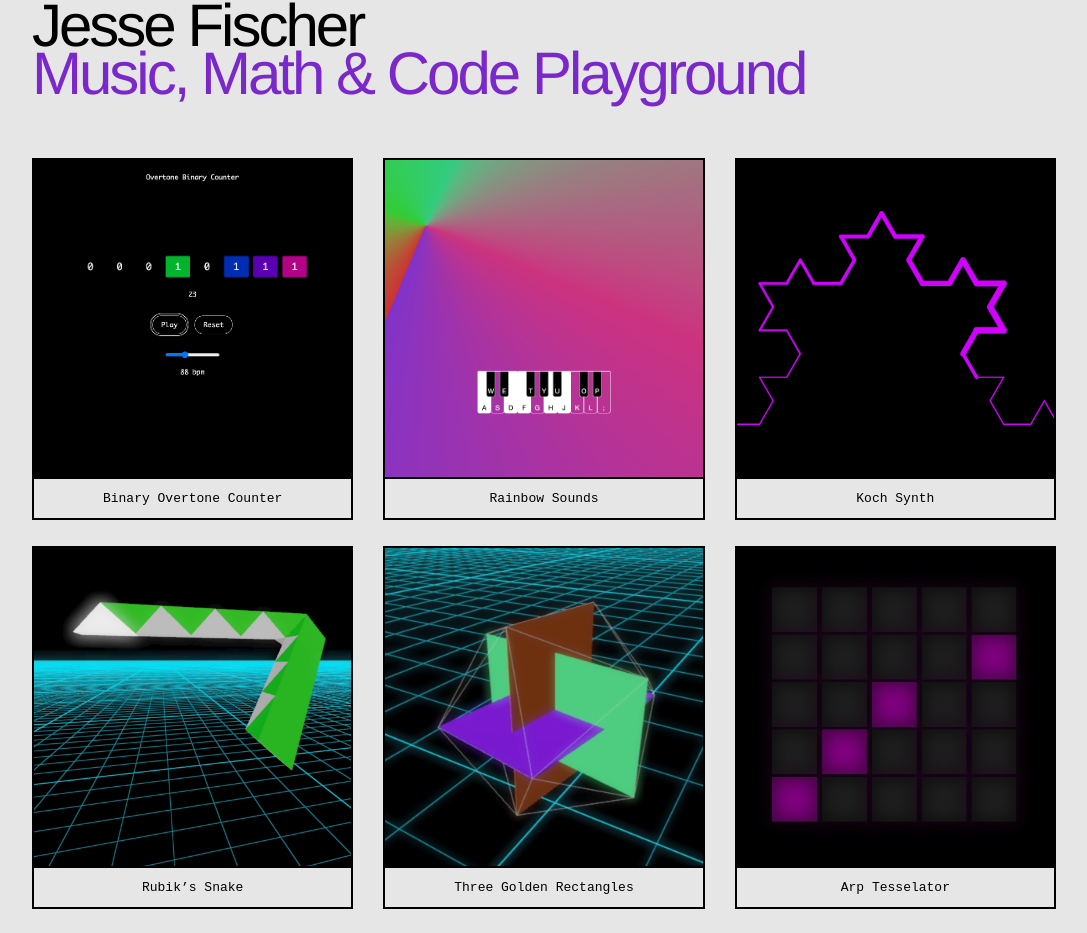
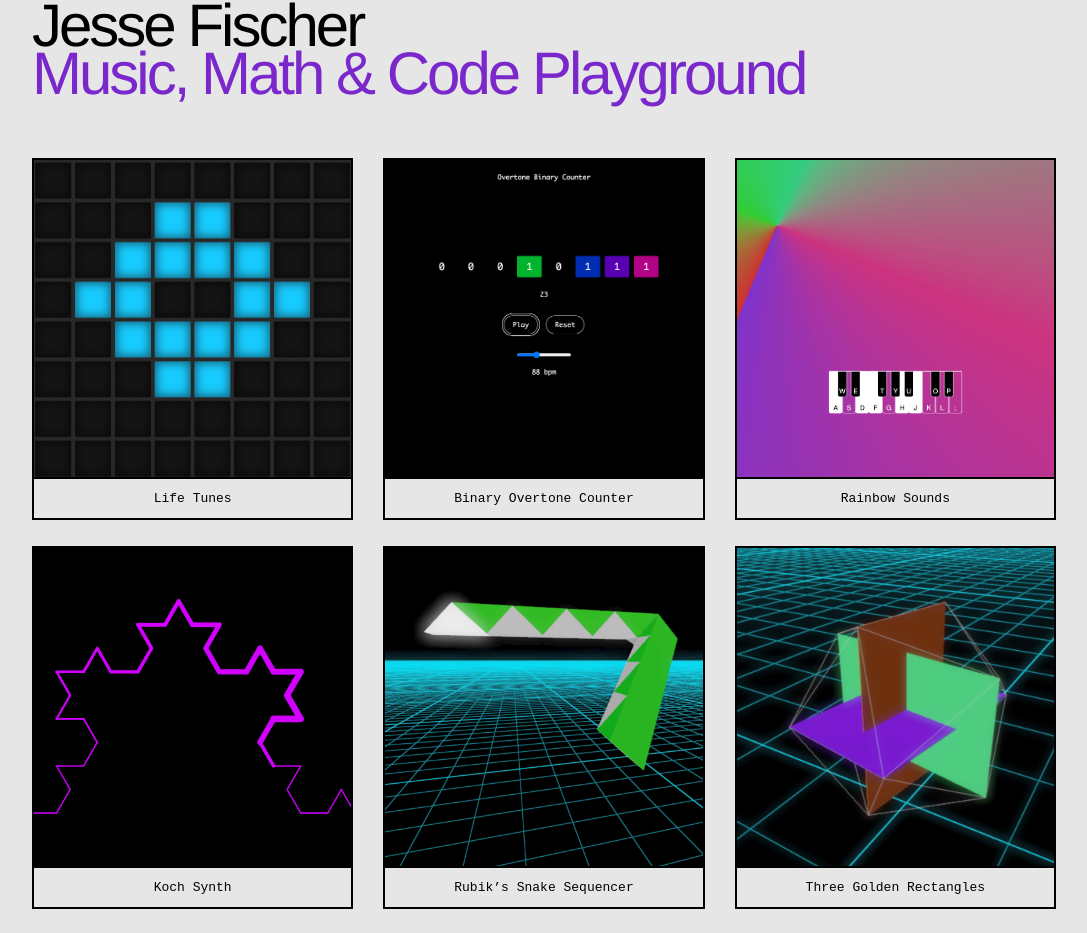
Before and after one commit to jessefischer/jessefischer.github.io, a React (Create React App) app: page / in a window 1280 px wide. Shown: the part 118-1051 px from the top of the page, without its empty margins (96-1183 px from the left). Built offline with nearby package versions, Linux system fonts and the light colour scheme.

Commit message:
Add Life Tunes

```diff
--- a/src/App.tsx
+++ b/src/App.tsx
@@ -1,5 +1,5 @@
-import { BoxLink } from './BoxLink';
-import { Grid } from './Grid';
+import { BoxLink } from "./BoxLink";
+import { Grid } from "./Grid";
 
 function App() {
   return (
@@ -9,13 +9,55 @@ function App() {
         <h2 className="subhead">Music, Math & Code Playground</h2>
       </div>
       <Grid>
-        <BoxLink title="Binary Overtone Counter" href="https://binary-overtone-counter.vercel.app/" alt="Binary Overtone Counter" imgSrc="assets/binary-overtone-counter.png" />
-        <BoxLink title="Rainbow Sounds" href="https://rainbow-sounds.vercel.app/" alt="Rainbow Sounds" imgSrc="assets/rainbow-sounds.png" />
-        <BoxLink title="Koch Synth" href="https://koch-synth.netlify.app/" alt="Koch Synth" imgSrc="assets/koch-synth.png" />
-        <BoxLink title="Rubik’s Snake" href="https://snake-sequencer.netlify.app/" alt="Rubik's Snake" imgSrc="assets/snake-sequencer.png" />
-        <BoxLink title="Three Golden Rectangles" href="https://three-golden-rectangles.netlify.app/" alt="Three Golden Rectangles" imgSrc="assets/three-golden-rectangles.png" />
-        <BoxLink title="Arp Tesselator" href="https://jessefischer.github.io/arptesselator/" alt="Arp Tesselator" imgSrc="assets/arp-tesselator.png" />
-        <BoxLink title="Dots and Boxes" href="https://jf-dots-and-boxes.netlify.app/" alt="Dots and Boxes" imgSrc="assets/dots-and-boxes.png" />
+        <BoxLink
+          title="Life Tunes"
+          href="https://life-tunes.netlify.app/"
+          alt="Life Tunes"
+          imgSrc="assets/life-tunes.png"
+        />
+
+        <BoxLink
+          title="Binary Overtone Counter"
+          href="https://binary-overtone-counter.vercel.app/"
+          alt="Binary Overtone Counter"
+          imgSrc="assets/binary-overtone-counter.png"
+        />
+        <BoxLink
+          title="Rainbow Sounds"
+          href="https://rainbow-sounds.vercel.app/"
+          alt="Rainbow Sounds"
+          imgSrc="assets/rainbow-sounds.png"
+        />
+        <BoxLink
+          title="Koch Synth"
+          href="https://koch-synth.netlify.app/"
+          alt="Koch Synth"
+          imgSrc="assets/koch-synth.png"
+        />
+        <BoxLink
+          title="Rubik’s Snake Sequencer"
+          href="https://snake-sequencer.netlify.app/"
+          alt="Rubik's Snake Sequencer"
+          imgSrc="assets/snake-sequencer.png"
+        />
+        <BoxLink
+          title="Three Golden Rectangles"
+          href="https://three-golden-rectangles.netlify.app/"
+          alt="Three Golden Rectangles"
+          imgSrc="assets/three-golden-rectangles.png"
+        />
+        <BoxLink
+          title="Arp Tesselator"
+          href="https://jessefischer.github.io/arptesselator/"
+          alt="Arp Tesselator"
+          imgSrc="assets/arp-tesselator.png"
+        />
+        <BoxLink
+          title="Dots and Boxes"
+          href="https://jf-dots-and-boxes.netlify.app/"
+          alt="Dots and Boxes"
+          imgSrc="assets/dots-and-boxes.png"
+        />
       </Grid>
     </div>
   );
```
Also changed, not shown: public/assets/life-tunes.png (added).
